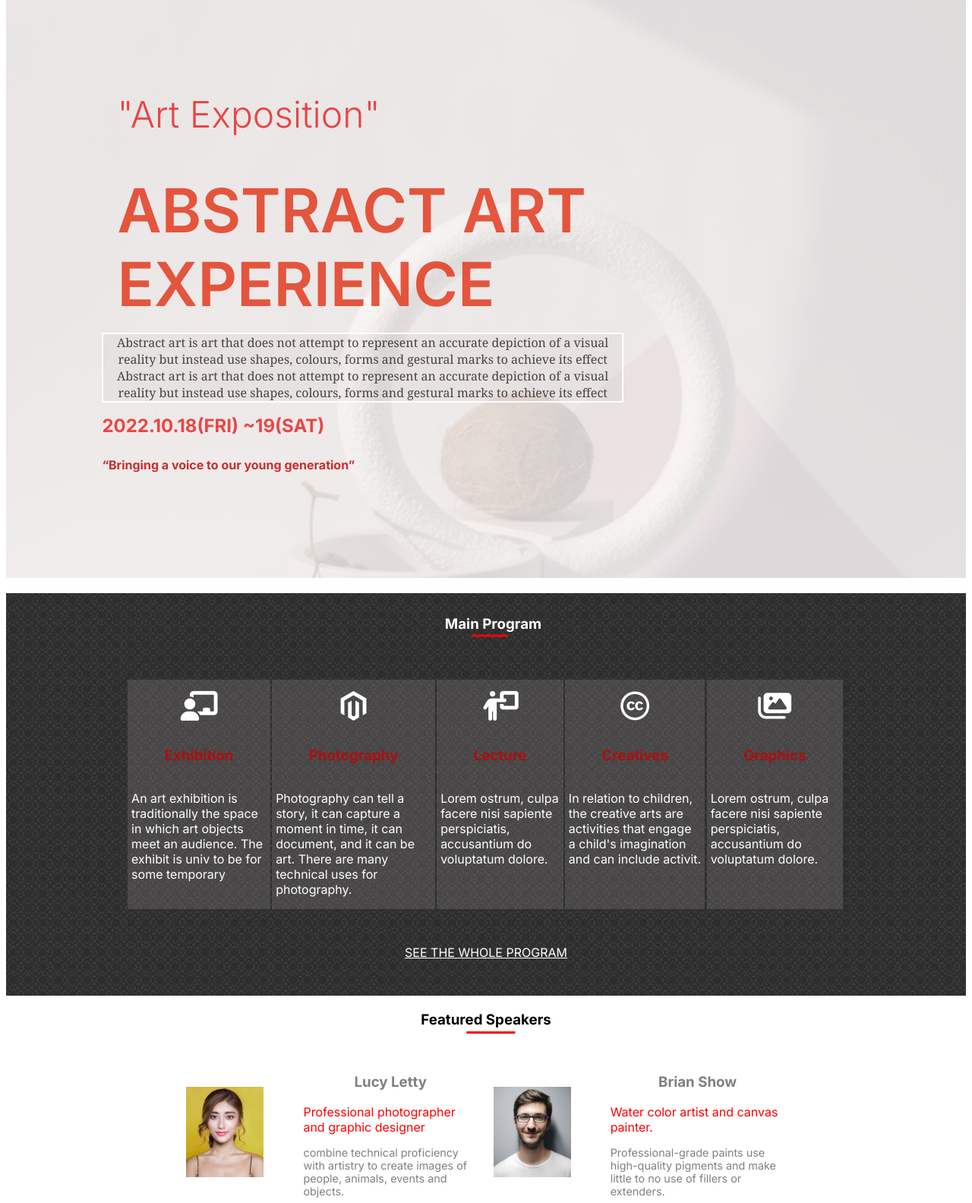
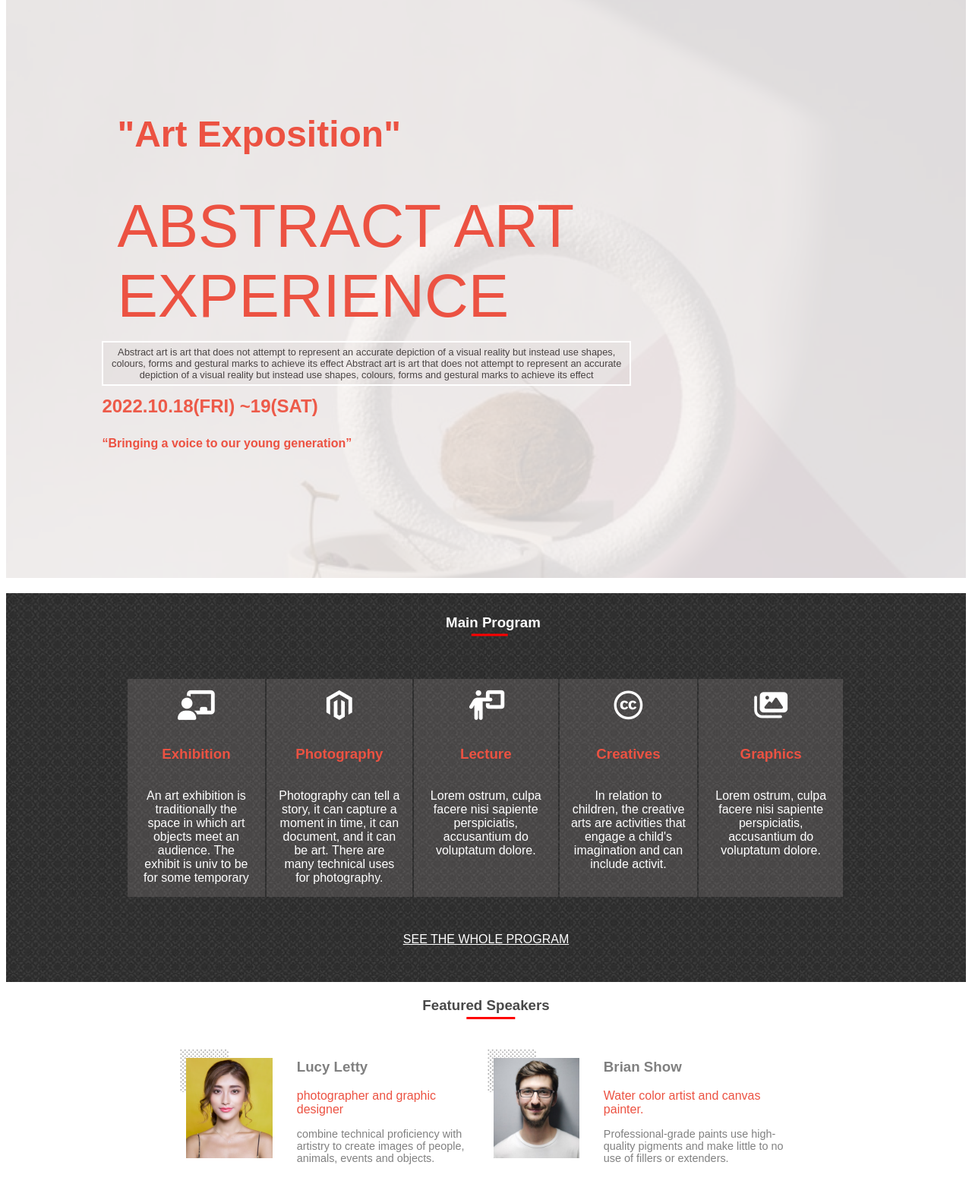
Before and after one commit to Alfred-KInyua/Capstone-Project-, a website: page index.html in a window 1280 px wide. Shown: the part 220-1804 px from the top of the page at 76% size. Drawn offline with Linux system fonts and the light colour scheme; a web font is replaced by a local one.

Commit message:
Add requested reviewer changes

```diff
--- a/css/style.scss
+++ b/css/style.scss
@@ -1,4 +1,4 @@
-@import url("https://fonts.googleapis.com/css2?family=Inter:wght@300;400;500;600;700&display=swap");
+@import url('http://fonts.cdnfonts.com/css/cocogoose');
 
 img {
   max-width: 100%;
@@ -6,7 +6,7 @@ img {
 
 .container {
   margin: 0 auto;
-  font-family: Inter, sans-serif;
+  font-family: 'COCOGOOSE', sans-serif;
   box-sizing: border-box;
 }
 
@@ -81,20 +81,19 @@ img {
 }
 
 h1 {
-  font-weight: 100;
   font-size: 1.5rem;
-  color: rgba(231, 19, 19, 0.76);
+  color: #ec5242;
   margin: 1em 0;
   padding: 0 20px;
 }
 
 h2 {
-  font-weight: 600;
+  font-weight: 300;
   margin: 0.5em 0;
   font-size: 2.5rem;
   text-align: left;
   padding: 0 20px;
-  color: rgba(226, 48, 17, 0.8);
+  color: #ec5242;
 }
 
 .details {
@@ -102,26 +101,27 @@ h2 {
 
   h2 {
     font-size: 3em;
-    color: rgba(226, 48, 17, 0.8);
+    color: #ec5242;
   }
 
   h4 {
     margin: 0;
-    color: rgba(231, 19, 19, 0.76);
+    color: #ec5342f5;
     font-size: 1.5em;
   }
 
   h5 {
-    color: rgba(199, 26, 26, 0.911);
+    color: #ec5242;
     font-size: 1em;
   }
 }
 
 .paragraph-one {
   border: 2px solid white;
-  font-size: 1rem;
+  padding: 5px;
+  font-size: 0.8rem;
   background-color: rgba(156, 141, 141, 0.082);
-  font-family: Georgia, 'Times New Roman', Times, serif;
+  font-family: 'COCOGOOSE', sans-serif;
   color: rgba(22, 16, 16, 0.76);
 }
 
@@ -130,7 +130,7 @@ h2 {
 }
 
 h3 {
-  padding: 0 20px;
+  font-family: 'COCOGOOSE', sans-serif;
   text-align: center;
 }
 
@@ -145,6 +145,10 @@ h3 {
 
 .card-one {
   margin-left: 20px;
+
+  h3 {
+    text-align: left;
+  }
 }
 
 .card-item-child {
@@ -169,11 +173,13 @@ h3 {
 }
 
 .child-art {
-  color: rgba(192, 5, 5, 0.856);
+  color: #ec5242;
+  font-style: normal;
 }
 
 .card-paragraph {
-  padding: 0 5px;
+  text-align: center;
+  padding: 0 15px;
   color: white;
 }
 
@@ -183,13 +189,13 @@ h3 {
 }
 
 .btn {
-  background-color: rgba(231, 19, 19, 0.76);
+  background-color: #ec5242;
   padding: 20px;
   color: white;
 }
 
 .featured-h3 {
-  color: black;
+  color: rgba(0, 0, 0, 0.719);
   text-align: center;
 }
 
@@ -200,12 +206,12 @@ h3 {
 .card-item-child-featured {
   display: flex;
   justify-content: flex-start;
-  align-items:center;
+  align-items: center;
   margin: 10px;
 }
 
 .red-paragraph {
-  color: red;
+  color: #ec5242;
   margin: 10px 0;
 }
 
@@ -221,8 +227,24 @@ h3 {
   margin-left: 10px;
 }
 
-.desktop,.bottom-footer{
+.desktop,
+.bottom-footer {
   display: none;
+}
+
+.portfolio::before {
+  content: "";
+  margin-right: 3%;
+  display: block;
+  position: absolute;
+  background-size: cover;
+  width: 20%;
+  height: 20%;
+  opacity: 0.9;
+  background-image: url(../images/dotted.png);
+  background-repeat: no-repeat;
+  z-index: -1;
+  transform: translate(-12%, -20%);
 }
 //..............................................................................
 //                 ABout.html CSS page
@@ -239,6 +261,7 @@ h3 {
   align-self: center;
   text-align: justify;
   padding: 20px;
+  color: gray;
 }
 
 .detail {
@@ -256,6 +279,7 @@ h3 {
   position: relative;
 
   h4 {
+    font-family: 'COCOGOOSE', sans-serif;
     color: white;
     font-weight: bold;
     border: 3px solid #f1f1f1;
@@ -278,11 +302,11 @@ h3 {
   right: 0;
   bottom: 0;
   left: 0;
-  background: rgba(255, 0, 0, 0.5);
+  background: #ec5342b2;
 }
 
 .log.active {
-  background-color: red;
+  background-color: #ec5242;
 }
 
 nav.active {
@@ -294,19 +318,21 @@ nav.active {
 
 .pic {
   font-size: 39px;
-  margin:15px 15px;
+  margin: 15px 15px;
   color: white;
 }
+
 .footer-about-content {
-  background-color: #272A31;
-  h3{
+  background-color: #272a31;
+
+  h3 {
     color: white;
   }
+
   .logos {
     display: flex;
     flex-wrap: wrap;
     justify-content: space-around;
-
 
     li {
       list-style: none;
@@ -316,34 +342,31 @@ nav.active {
   }
 }
 
-
-.back{
-  display: block;
+.back {
   background-color: rgba(185, 179, 179, 0.342);
-  color: black;
+  color: rgba(0, 0, 0, 0.822);
   display: flex;
   justify-content: center;
   align-items: center;
-  .fa-creative-commons{
-  font-size: 30px;;
-  }
-  h5{
-    margin-right: 30px;
 
+  .fa-creative-commons {
+    font-size: 30px;
   }
 
-    .st{
+  h5 {
+    margin: 0 15px;
+  }
+
+  .st {
     display: none;
   }
-
-
 }
 
 //..............................................................................
 //                  MEDIA QUERY
 //..............................................................................
 
-@media only screen and (min-width: 769px){
+@media only screen and (min-width: 769px) {
   .mobile {
     display: none;
   }
@@ -359,8 +382,6 @@ nav.active {
   .about-paragraph {
     width: 50%;
   }
-
-
 
   .gray-background-icon {
     background-color: gray;
@@ -406,69 +427,89 @@ nav.active {
         padding: 5px;
         color: #1a1b1b;
       }
-
-
     }
   }
+
   .card-items {
     margin: 0 10em;
   }
 
-footer, .top-footer{
+  footer,
+  .top-footer {
     padding: 20px;
-  background-color: #272A31;
+    background-color: #272a31;
     color: white;
     margin-top: 10px;
   }
 
-.back{
-  display: block;
-  background-color: #272A31;
+  .back {
+    background-color: #272a31;
     color: white;
     display: flex;
     justify-content: center;
     align-items: center;
-  .fa-creative-commons{
+
+    .fa-creative-commons {
       font-size: 30px;
     }
-  h5{
-    display:block;
+
+    h5 {
+      display: block;
       font-size: 1em;
     }
-  .st{
+
+    .st {
       display: flex;
       flex-direction: column;
       margin: 0 10px;
       padding: 0;
     }
-
   }
 
-
-
-
-
-
-.bottom-footer{
-  display: block;
+  .bottom-footer {
     background-color: #989ca359;
     color: black;
     display: flex;
     justify-content: center;
     align-items: center;
-  .fa-creative-commons{
-  font-size: 30px;;
+
+    .fa-creative-commons {
+      font-size: 30px;
     }
-  h5{
+
+    h5 {
       font-size: 1em;
     }
-  .st{
+
+    .st {
       display: flex;
       flex-direction: column;
       margin: 0 10px;
       padding: 0;
     }
+  }
 
+  .menu-items > *:hover {
+    transform: scale(2.1);
+    transform-origin: center;
+
+    a {
+      color: #ec5242;
+      border: 1px solid red;
+    }
+  }
+
+  .icon-items {
+    display: flex;
+    justify-content: flex-end;
+    list-style: none;
+    background-color: #272a31;
+    color: white;
+    padding: 20px 0;
+
+    li {
+      margin-right: 20px;
+    }
   }
 
   .footer-content {
@@ -481,30 +522,6 @@ footer, .top-footer{
         font-size: 4em;
         color: #f1f1f1;
       }
-  }
-}
-
-
-  .menu-items > *:hover {
-    transform: scale(2.1);
-    transform-origin: center;
-
-    a {
-      color: red;
-      border: 1px solid red;
-    }
-  }
-
-  .icon-items {
-    display: flex;
-    justify-content: flex-end;
-    list-style: none;
-    background-color: #272A31;
-    color: white;
-    padding: 20px 0;
-
-    li {
-      margin-right: 20px;
     }
   }
 
@@ -553,6 +570,7 @@ footer, .top-footer{
     margin: 0 0.1px;
     display: flex;
     flex-direction: column;
+    align-items: center;
   }
 
   .card-item-child:hover {
@@ -597,7 +615,22 @@ footer, .top-footer{
   }
 
   .portfolio {
-    margin-right: 2em;
+    margin-right: 3%;
+  }
+
+  .portfolio::before {
+    content: "";
+    margin-right: 3%;
+    display: block;
+    position: absolute;
+    background-size: cover;
+    width: 5%;
+    height: 7%;
+    opacity: 0.9;
+    background-image: url(../images/dotted.png);
+    background-repeat: no-repeat;
+    z-index: -1;
+    transform: translate(-12%, -20%);
   }
 
   .about {
@@ -622,6 +655,7 @@ footer, .top-footer{
 
   .about-section {
     p {
+      color: gray;
       width: 50%;
     }
   }
@@ -644,7 +678,7 @@ footer, .top-footer{
       margin-top: 1em;
       font-size: 3em;
       text-align: center;
-      color: rgba(226, 48, 17, 0.8);
+      color: #ec5242;
     }
 
     h2 {
@@ -652,7 +686,7 @@ footer, .top-footer{
       margin: 10px 0;
       font-size: 5em;
       text-align: center;
-      color: rgba(226, 48, 17, 0.8);
+      color: #ec5242;
     }
 
     .paragraph-one {
@@ -672,7 +706,7 @@ footer, .top-footer{
 
     .A-logo {
       font-size: 2em;
-      margin-right: 10px;
+      margin-left: 5px;
     }
   }
 }
--- a/index.html
+++ b/index.html
@@ -7,7 +7,8 @@
     <meta name="viewport" content="width=device-width, initial-scale=1.0">
     <link rel="stylesheet" href="./css/style.css">
     <script src="https://kit.fontawesome.com/ebe56293cc.js" crossorigin="anonymous"></script>
-   <title></title>
+
+    <title>Abstract Art</title>
 </head>
 
 <body>
@@ -134,7 +135,6 @@
             </div>
         </section>
         <div class="top-footer">
-
             <div class="footer-content desktop">
             <h3>Partnership</h3>
             <hr id="Partnership">
--- a/js/style.js
+++ b/js/style.js
@@ -26,7 +26,7 @@ document.querySelectorAll('.menu-items').forEach((link) => {
 
 const featured = [{
   image: './images/face2.jpg',
-  title: 'Professional photographer and graphic designer',
+  title: 'photographer and graphic designer',
   Name: 'Lucy Letty',
   description: 'combine technical proficiency with artistry to create images of people, animals, events and objects.',
 },
```
Also changed, not shown: about.html (+3 -3 lines), css/style.css, images/dotted.png (added), 1 other file. Lines whose indentation alone changed are shown as unchanged.
